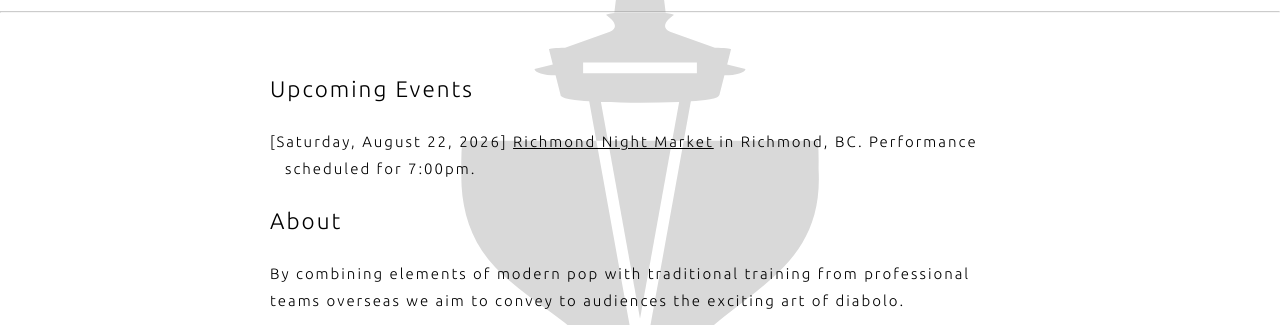
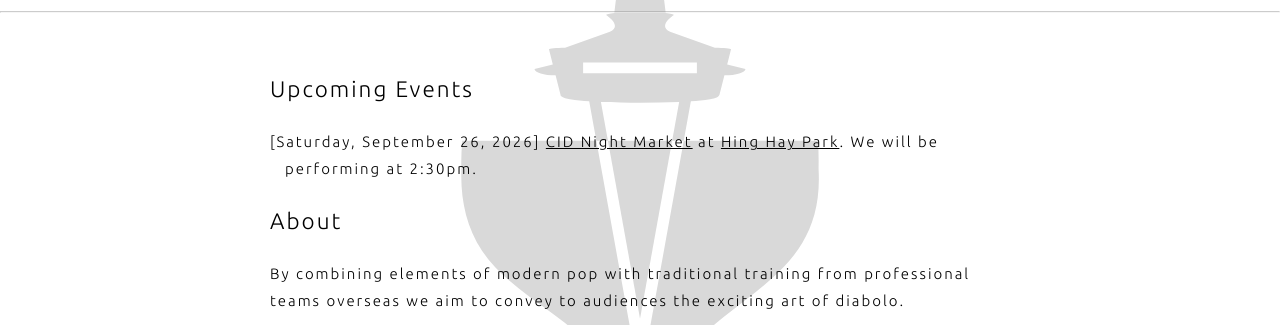
Before and after one commit to apexdiabolo/apex-site, a Jekyll site: the page built from index.md, in a window 1280 px wide. Shown: the part 196-521 px from the top of the page. Built offline with Jekyll 4.4.1, drawn with Linux system fonts in a browser that asks for light colours; our own code applies the rules of GitHub Pages for plain Markdown files.

Commit message:
Update events

```diff
--- a/index.md
+++ b/index.md
@@ -4,7 +4,7 @@ layout: main-centered
 
 ## Upcoming Events
 
-- \[Saturday, August 22, 2026\] [Richmond Night Market](https://www.richmondnightmarket.com) in Richmond, BC. Performance scheduled for 7:00pm.
+- \[Saturday, September 26, 2026\] [CID Night Market](https://www.seattlechinatownid.com/experiences/c-id-night-market) at [Hing Hay Park](https://maps.app.goo.gl/zcBxeebqQCFsSije8). We will be performing at 2:30pm.
 
 ## About
 
```
